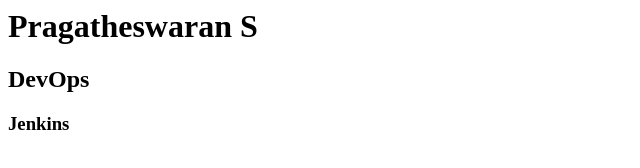
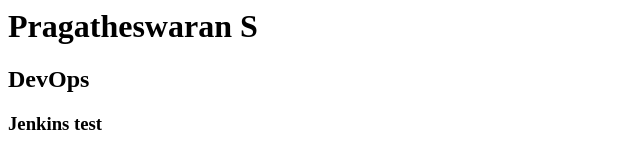
Before and after one commit to Pragatheswaran23/testDevops, a plain HTML site: page index.html in a window 1280 px wide. Shown: the full height of the page, 0-640 px from the left. Drawn offline with Linux system fonts and the light colour scheme.

Commit message:
jenkins test

```diff
--- a/index.html
+++ b/index.html
@@ -2,6 +2,6 @@
     <body>
         <h1>Pragatheswaran S</h1>
         <h2>DevOps</h2>
-        <h3>Jenkins</h3>
+        <h3>Jenkins test</h3>
     </body>
 </html>
```
